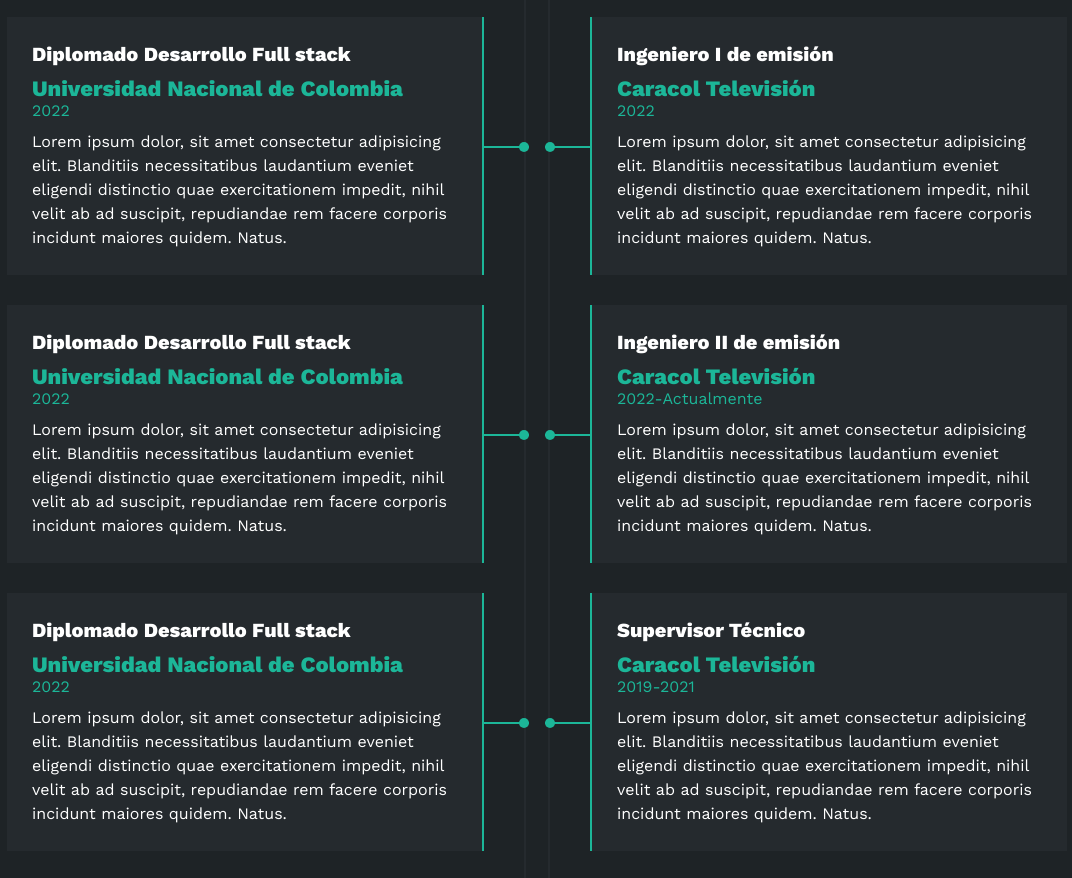
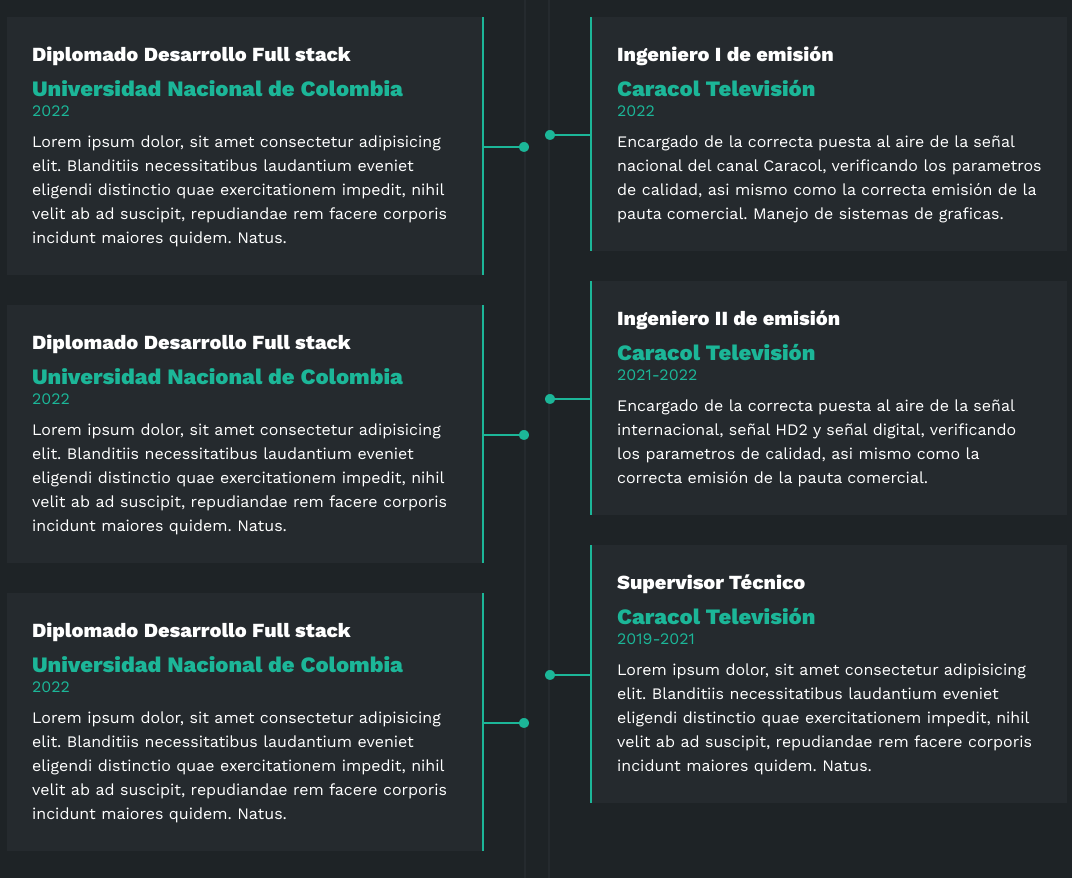
Before and after one commit to Jonhy1395/CV-portafolio, a plain HTML site: page index.html in a window 1280 px wide. Shown: the part 2120-2998 px from the top of the page, without its empty margins (103-1175 px from the left). Drawn offline with nearby package versions, Linux system fonts and the light colour scheme.

Commit message:
Correccion de elementos sobre el portafolio

```diff
--- a/index.html
+++ b/index.html
@@ -251,7 +251,10 @@
                         <span class="casa">Caracol Televisión</span>
                         <span class="fecha">2022</span>
                         <p>
-                            Lorem ipsum dolor, sit amet consectetur adipisicing elit. Blanditiis necessitatibus laudantium eveniet eligendi distinctio quae exercitationem impedit, nihil velit ab ad suscipit, repudiandae rem facere corporis incidunt maiores quidem. Natus.
+                            Encargado de la correcta puesta al aire de la señal nacional del
+                            canal Caracol, verificando los parametros de calidad, asi mismo como
+                            la correcta emisión de la pauta comercial. Manejo de sistemas de
+                            graficas.
                         </p>
                         <div class="conectord">
                             <div class="circulod"></div>
@@ -262,9 +265,12 @@
                             Ingeniero II de emisión
                         </h4>
                         <span class="casa">Caracol Televisión</span>
-                        <span class="fecha">2022-Actualmente</span>
+                        <span class="fecha">2021-2022</span>
                         <p>
-                            Lorem ipsum dolor, sit amet consectetur adipisicing elit. Blanditiis necessitatibus laudantium eveniet eligendi distinctio quae exercitationem impedit, nihil velit ab ad suscipit, repudiandae rem facere corporis incidunt maiores quidem. Natus.
+                            Encargado de la correcta puesta al aire de la señal internacional,
+                            señal HD2 y señal digital, verificando los parametros de calidad, asi
+                            mismo como la correcta emisión de la pauta comercial.
+
                         </p>
                         <div class="conectord">
                             <div class="circulod"></div>
```
